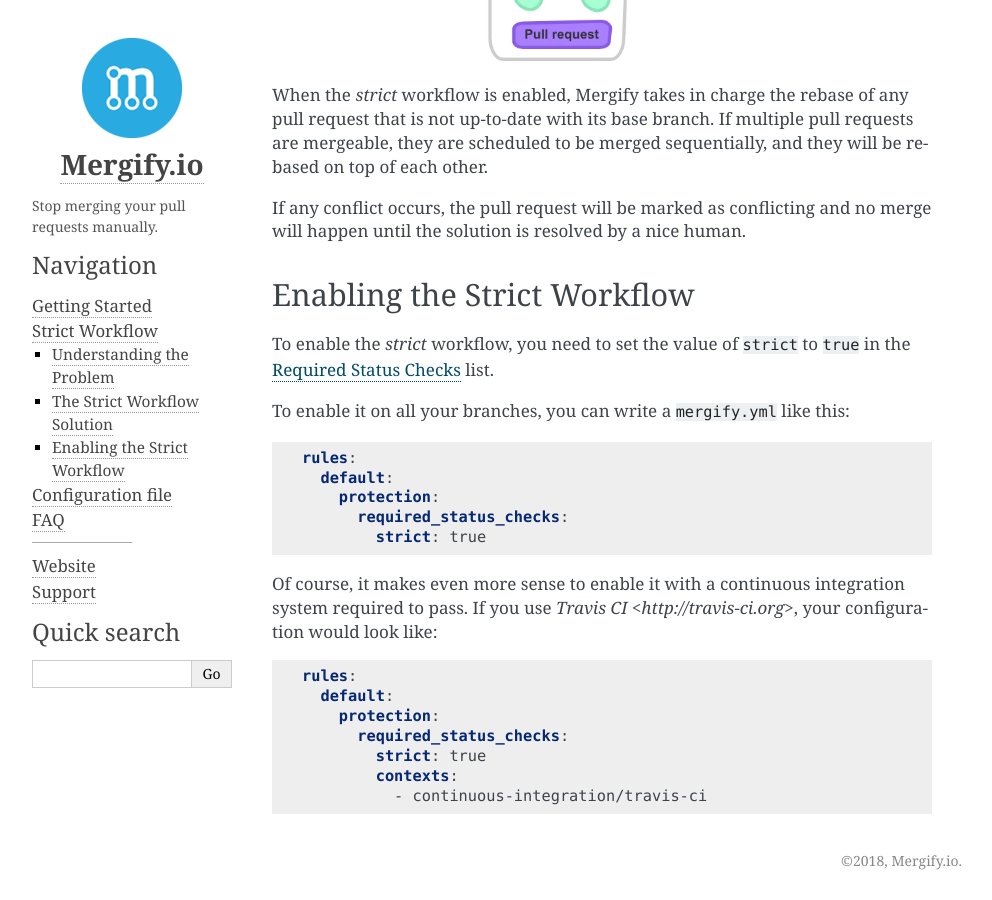
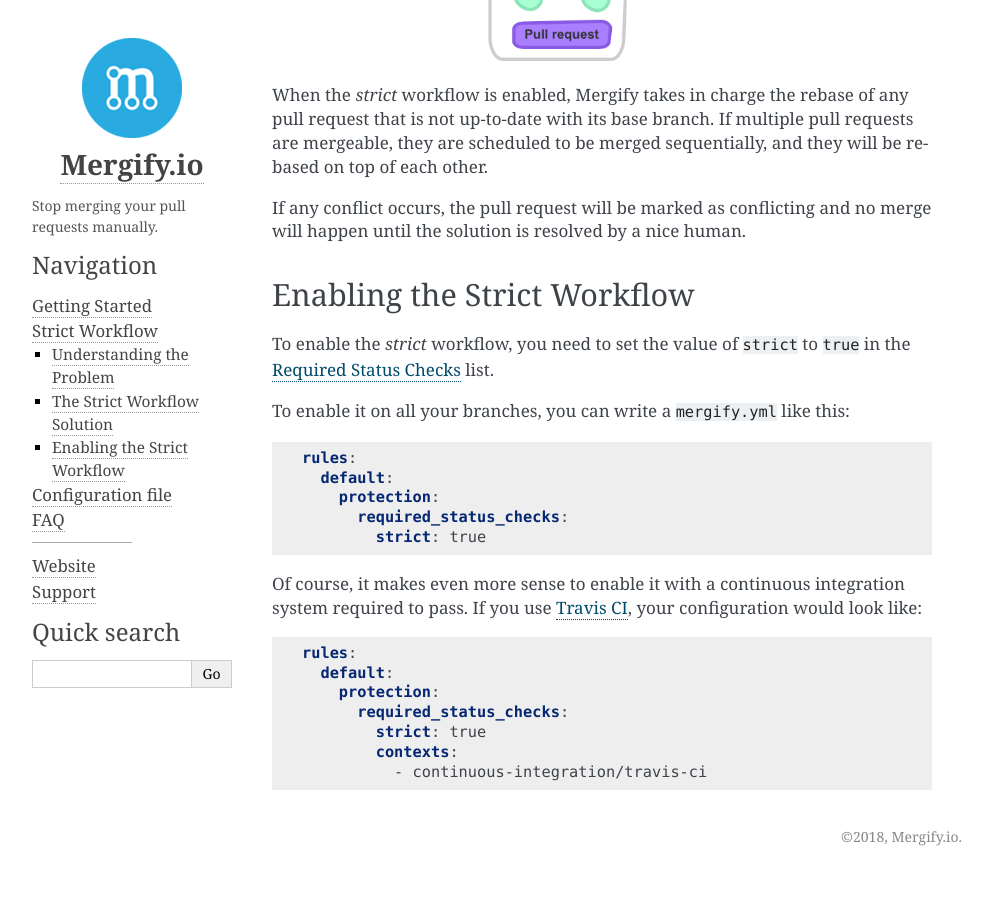
Before and after one commit to Mergifyio/mergify, a Sphinx documentation site: the page built from doc/source/strict-workflow.rst, in a window 1280 px wide and 900 px high, scrolled down 1821 px. Shown: the whole window, without its empty margins (148-1140 px from the left). Built offline with Sphinx 7.4.7, drawn with Linux system fonts in a browser that asks for light colours; after the commit the page ends 2697 px from its top, so only the background shows below that.

Commit message:
doc: fix typo
Signed-off-by: Julien Danjou <julien@danjou.info>

```diff
--- a/doc/source/strict-workflow.rst
+++ b/doc/source/strict-workflow.rst
@@ -84,7 +84,7 @@
 
 
 Of course, it makes even more sense to enable it with a continuous integration
-system required to pass. If you use `Travis CI <http://travis-ci.org>`, your
+system required to pass. If you use `Travis CI <http://travis-ci.org>`_, your
 configuration would look like:
 
 .. code-block:: yaml
```
